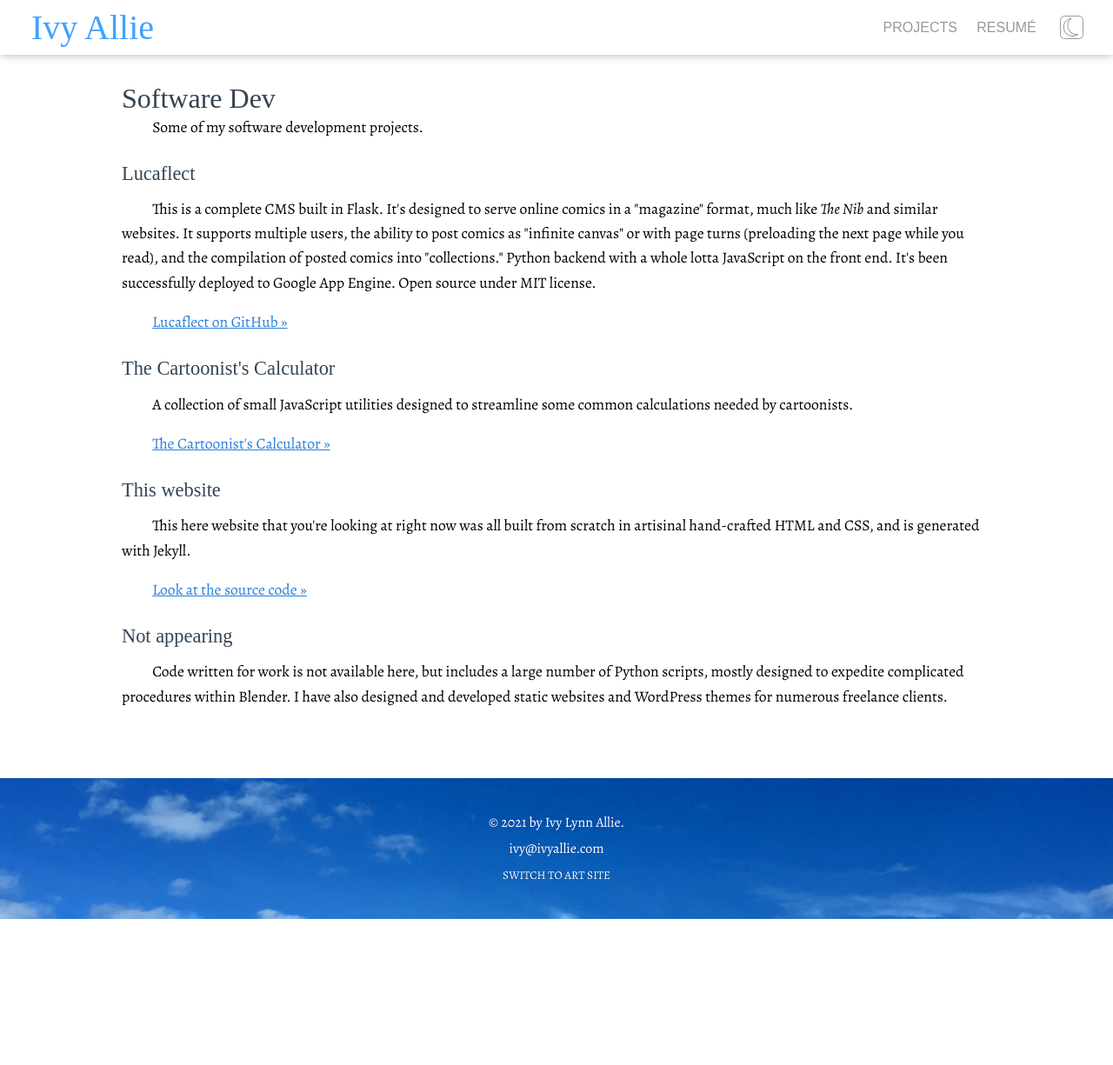
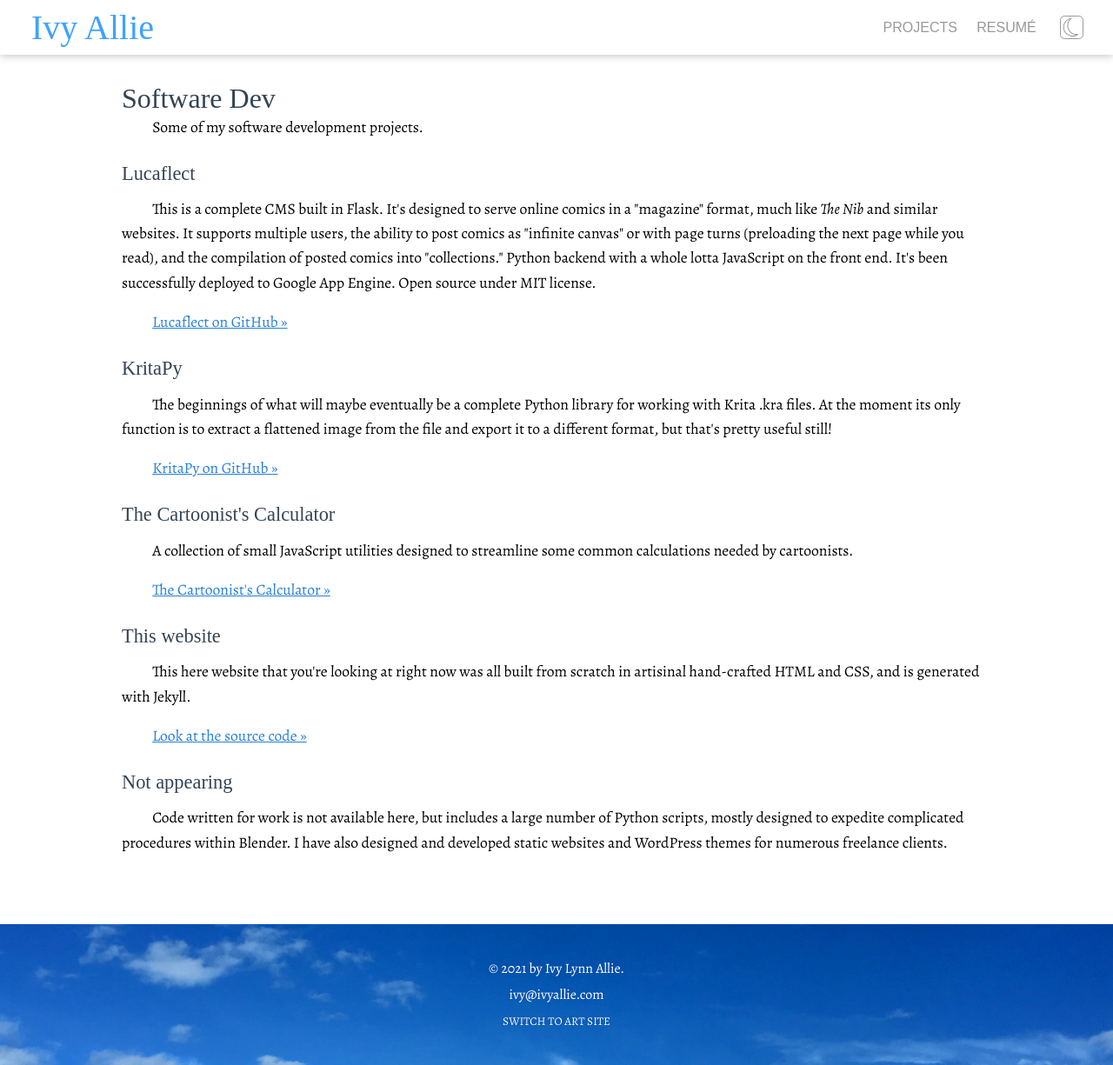
Before and after one commit to ivyallie/ivyallie.github.io, a Jekyll site: the page built from dev.html, in a window 1280 px wide and 1225 px high. Shown: the whole window at 87% size. Built offline with Jekyll 4.4.1, drawn with Linux system fonts in a browser that asks for light colours; some web fonts are replaced.

Commit message:
Added KritaPy

```diff
--- a/dev.html
+++ b/dev.html
@@ -14,6 +14,13 @@ description: Software projects by Ivy Allie
     and the compilation of posted comics into "collections." Python backend with a whole lotta JavaScript on the
     front end. It's been successfully deployed to Google App Engine. Open source under MIT license.</p>
     <p><a href="https://github.com/ivyallie/Lucaflect">Lucaflect on GitHub &raquo;</a></p>
+</div>
+<div>
+    <h3>KritaPy</h3>
+    <p>The beginnings of what will maybe eventually be a complete Python library for working with Krita .kra
+    files. At the moment its only function is to extract a flattened image from the file and export it to a
+    different format, but that's pretty useful still!</p>
+    <p><a href="https://github.com/ivyallie/KritaPy">KritaPy on GitHub &raquo;</a></p>
 </div>
 <div>
     <h3>The Cartoonist's Calculator</h3>
```
